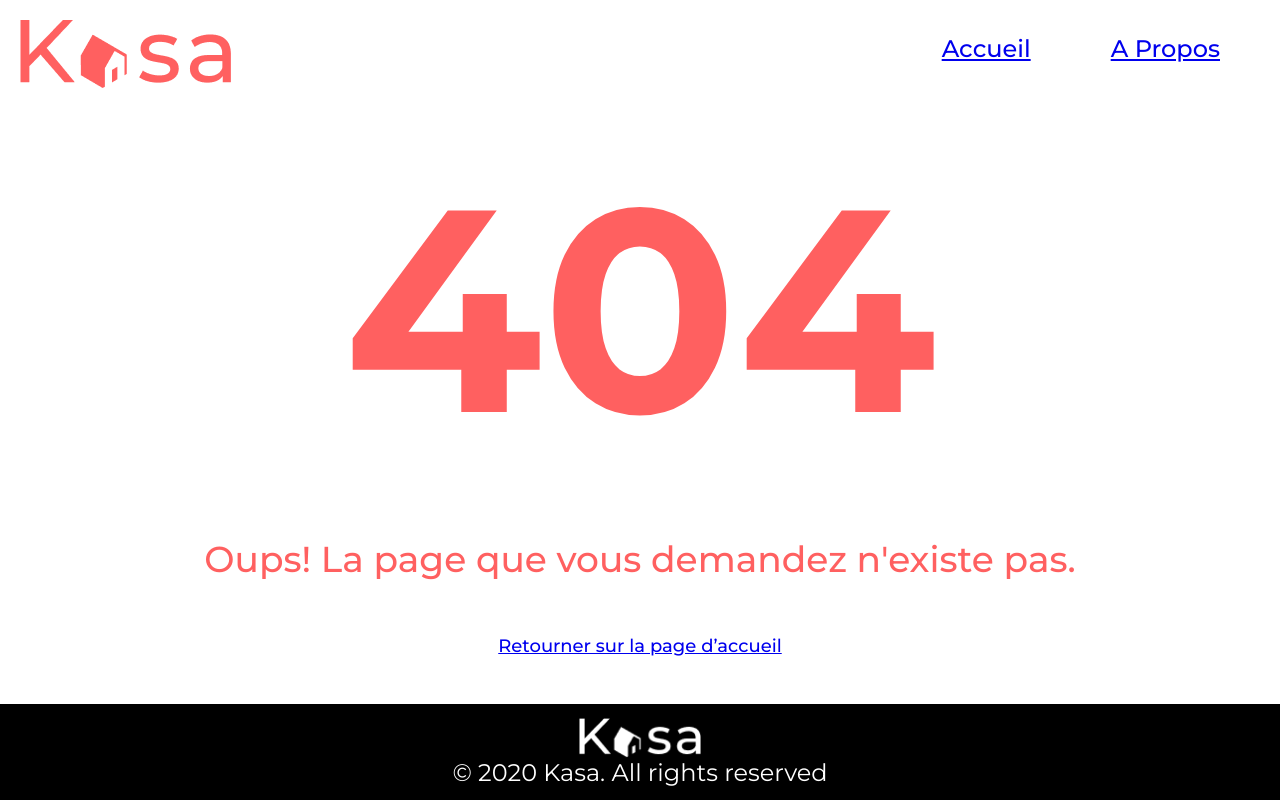
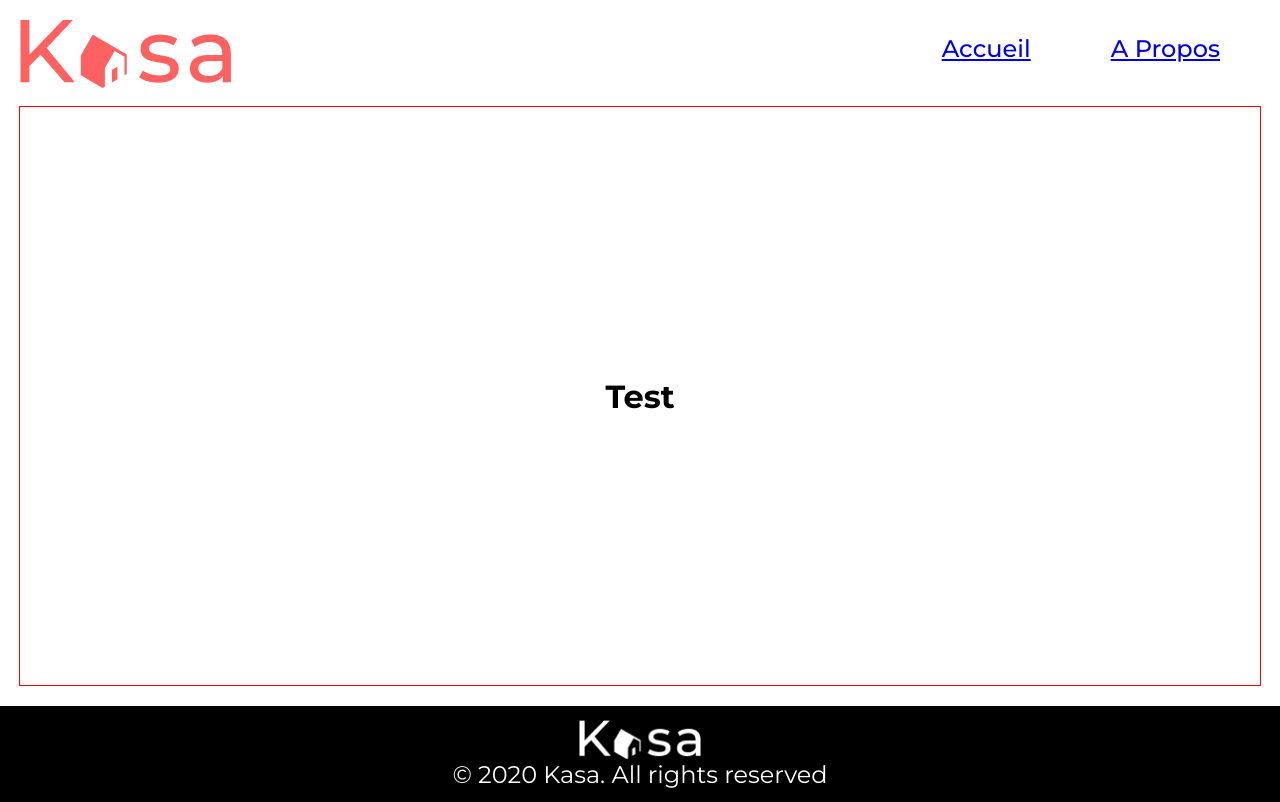
Before and after one commit to ChristopherDelanoue/kasa, a React (Vite) app in the folder vite-project/: page /Article/0979876d in a window 1280 px wide. Before the commit this address had no page. Built offline with nearby package versions, Linux system fonts and the light colour scheme.

Commit message:
avec le debut des details logements

```diff
--- a/vite-project/src/App.jsx
+++ b/vite-project/src/App.jsx
@@ -5,6 +5,7 @@ import Error from './assets/Pages/Error';
 import A_Propos from './assets/Pages/A_Propos.jsx';
 import Root from './assets/Pages/Root';
 import Article from './Components/Article.jsx';
+import ArticlePage from './assets/Pages/ArticlePage.jsx';
 
 function App() {
    const router = createBrowserRouter([
@@ -21,6 +22,10 @@ function App() {
                path: 'A_propos',
                element: <A_Propos />,
             },
+            {
+               path: 'Article/:id',
+               element: <ArticlePage />,
+            },
          ],
       },
    ]);
--- a/vite-project/src/Components/Article.jsx
+++ b/vite-project/src/Components/Article.jsx
@@ -1,4 +1,5 @@
 import { useEffect, useState } from 'react';
+import { Link } from 'react-router';
 
 function Article() {
    const [articles, setArticles] = useState([]);
@@ -17,6 +18,11 @@ function Article() {
       <div className="container-shadow">
          <div className="container-logement">
             {articles.map((article) => (
+               <Link
+                  to={`/Article/${article.id}`}
+                  key={article.id}
+                  className="link-article"
+               >
                   <article
                      key={article.id}
                      className="logement"
@@ -27,6 +33,7 @@ function Article() {
                      />
                      <p>{article.title}</p>
                   </article>
+               </Link>
             ))}
          </div>
       </div>
--- a/vite-project/src/assets/CSS/App.css
+++ b/vite-project/src/assets/CSS/App.css
@@ -125,12 +125,16 @@ footer p {
   overflow: scroll;
   position: relative;
 }
-.container-shadow .container-logement .logement {
+.container-shadow .container-logement .link-article {
+  border-radius: 25px;
+}
+.container-shadow .container-logement .link-article .logement {
   border-radius: 25px;
   overflow: clip;
   position: relative;
+  height: 100%;
 }
-.container-shadow .container-logement .logement::after {
+.container-shadow .container-logement .link-article .logement::after {
   content: "";
   position: absolute;
   bottom: 0;
@@ -140,13 +144,13 @@ footer p {
   background: linear-gradient(to top, rgba(0, 0, 0, 0.8), transparent);
   z-index: 1;
 }
-.container-shadow .container-logement .logement img {
+.container-shadow .container-logement .link-article .logement img {
   width: 100%;
   height: 100%;
   object-fit: cover;
   position: relative;
 }
-.container-shadow .container-logement .logement p {
+.container-shadow .container-logement .link-article .logement p {
   position: absolute;
   font-size: 18px;
   font-weight: 700;
@@ -239,6 +243,17 @@ footer p {
   padding: 20px;
 }
 
+.ArticlePage-container {
+  width: 1240px;
+  margin: auto;
+  display: flex;
+  flex-direction: column;
+  justify-content: space-around;
+  border: 1px solid red;
+  text-align: center;
+  height: calc(81vh - 70px);
+}
+
 * {
   margin: 0;
 }
--- /dev/null
+++ b/vite-project/src/assets/Pages/ArticlePage.jsx
@@ -0,0 +1,9 @@
+function ArticlePage() {
+   return (
+      <div className="ArticlePage-container">
+         <h1>Test</h1>
+      </div>
+   );
+}
+
+export default ArticlePage;
--- /dev/null
+++ b/vite-project/src/assets/SASS/ArticlePage.sass
@@ -0,0 +1,9 @@
+.ArticlePage-container
+  width: 1240px
+  margin: auto
+  display: flex
+  flex-direction: column
+  justify-content: space-around
+  border: 1px solid red
+  text-align: center
+  height: calc(81vh - 70px)
--- a/vite-project/src/assets/SASS/Master.sass
+++ b/vite-project/src/assets/SASS/Master.sass
@@ -5,6 +5,7 @@
 @use "Article"
 @use "NotFound"
 @use "A_Propos"
+@use "ArticlePage"
 *
   margin: 0
 
```
Also changed, not shown: vite-project/src/Components/ArticlePage.jsx (deleted, +0 -9 lines), vite-project/src/assets/SASS/Article.sass (+33 -30 lines), 1 other file (tests, documents, lock files or other folders). Lines whose indentation alone changed are shown as unchanged.
